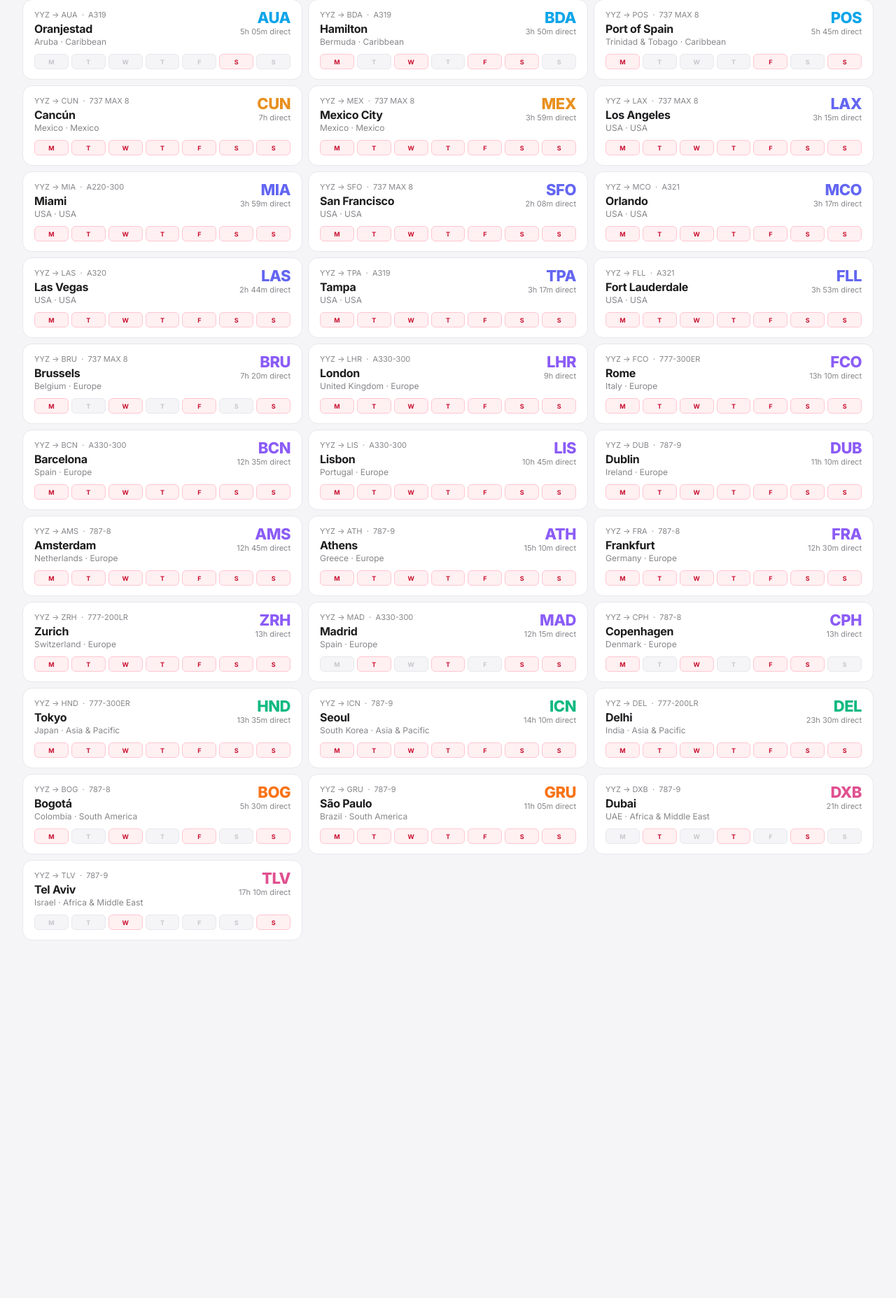
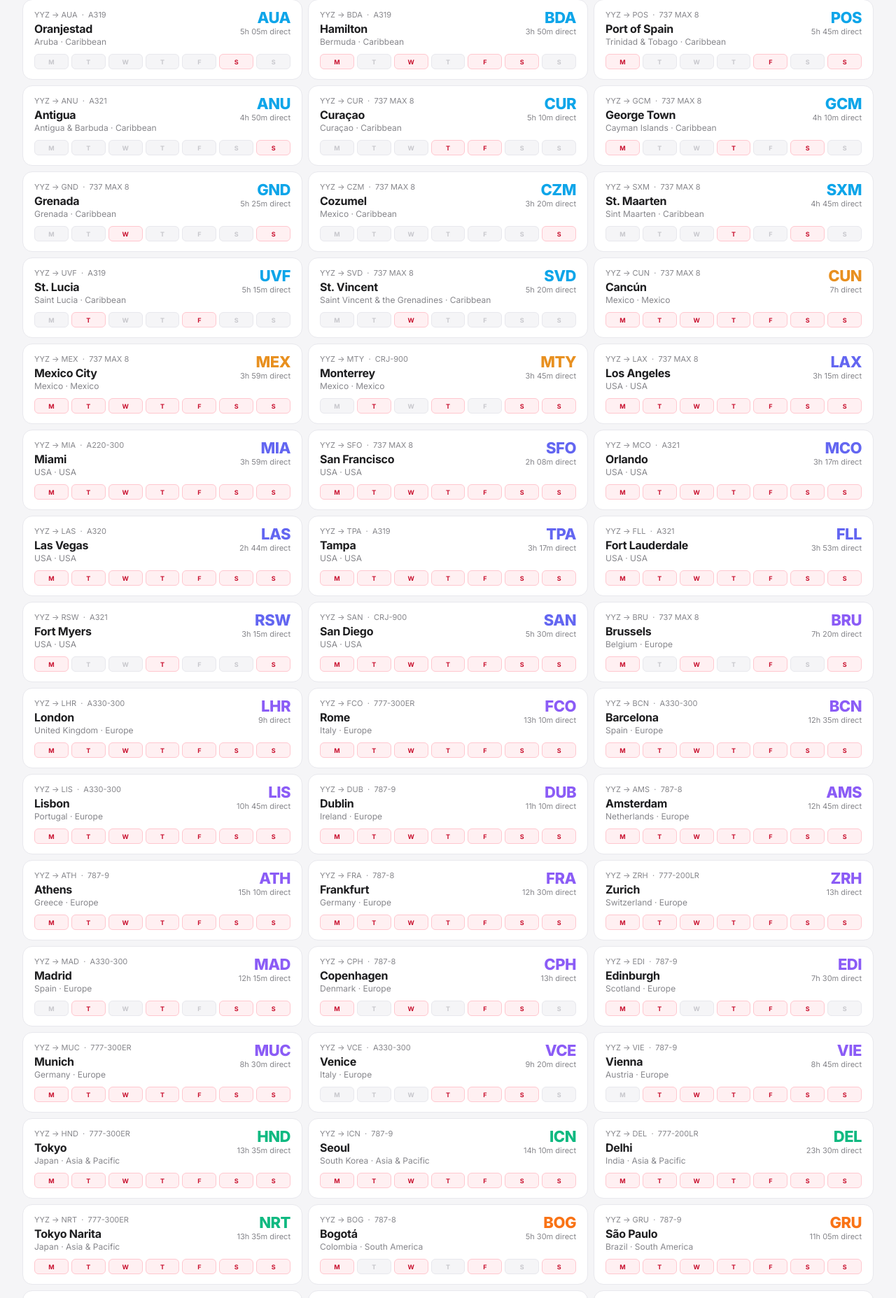
Before and after one commit to mistersuun/Air-Canada-Travel, an Angular app: page / in a window 1280 px wide. Shown: the part 300-2155 px from the top of the page at 70% size. Before the commit the page ends 1660 px from the top, so only its background shows below. Built offline with nearby package versions, Linux system fonts and the light colour scheme.

Commit message:
feat: add 46 missing destinations — Caribbean, Europe, Asia, USA, South America

```diff
--- a/src/app/data/destinations.ts
+++ b/src/app/data/destinations.ts
@@ -61,6 +61,22 @@
   { city: 'Pointe-à-Pitre', country: 'Guadeloupe', code: 'PTP', lat: 16.27, lng: -61.53, region: 'Caribbean', type: 'Sun', duration: '4h 55m', aircraft: '737 MAX 8', fromCities: ['Montreal','Toronto'], season: 'Year-round' },
   { city: 'Hamilton', country: 'Bermuda', code: 'BDA', lat: 32.36, lng: -64.68, region: 'Caribbean', type: 'Sun', duration: '3h 50m', aircraft: 'A319', fromCities: ['Toronto'], season: 'Year-round' },
   { city: 'Port of Spain', country: 'Trinidad & Tobago', code: 'POS', lat: 10.60, lng: -61.34, region: 'Caribbean', type: 'Sun', duration: '5h 45m', aircraft: '737 MAX 8', fromCities: ['Toronto'], season: 'Year-round' },
+  { city: 'Antigua', country: 'Antigua & Barbuda', code: 'ANU', lat: 17.13, lng: -61.79, region: 'Caribbean', type: 'Sun', duration: '4h 50m', aircraft: 'A321', fromCities: ['Toronto'], season: 'Mar – Apr' },
+  { city: 'Cayo Coco', country: 'Cuba', code: 'CCC', lat: 22.46, lng: -78.51, region: 'Caribbean', type: 'Sun', duration: '3h 40m', aircraft: 'A319', fromCities: ['Toronto', 'Montreal'], season: 'Oct – Apr' },
+  { city: 'Curaçao', country: 'Curaçao', code: 'CUR', lat: 12.19, lng: -68.96, region: 'Caribbean', type: 'Sun', duration: '5h 10m', aircraft: '737 MAX 8', fromCities: ['Toronto', 'Montreal'], season: 'Year-round' },
+  { city: 'George Town', country: 'Cayman Islands', code: 'GCM', lat: 19.29, lng: -81.36, region: 'Caribbean', type: 'Sun', duration: '4h 10m', aircraft: '737 MAX 8', fromCities: ['Toronto'], season: 'Year-round' },
+  { city: 'Exuma', country: 'Bahamas', code: 'GGT', lat: 23.56, lng: -75.88, region: 'Caribbean', type: 'Sun', duration: '3h 35m', aircraft: 'CRJ-900', fromCities: ['Toronto'], season: 'Year-round' },
+  { city: 'Grenada', country: 'Grenada', code: 'GND', lat: 12.00, lng: -61.79, region: 'Caribbean', type: 'Sun', duration: '5h 25m', aircraft: '737 MAX 8', fromCities: ['Toronto'], season: 'Year-round' },
+  { city: 'Holguín', country: 'Cuba', code: 'HOG', lat: 20.79, lng: -76.31, region: 'Caribbean', type: 'Sun', duration: '3h 50m', aircraft: 'A319', fromCities: ['Toronto'], season: 'Oct – Apr' },
+  { city: 'Cozumel', country: 'Mexico', code: 'CZM', lat: 20.52, lng: -86.93, region: 'Caribbean', type: 'Sun', duration: '3h 20m', aircraft: '737 MAX 8', fromCities: ['Toronto', 'Montreal'], season: 'Year-round' },
+  { city: 'San Juan', country: 'Puerto Rico', code: 'SJU', lat: 18.44, lng: -66.00, region: 'Caribbean', type: 'Sun', duration: '4h 35m', aircraft: 'A321', fromCities: ['Toronto', 'Montreal'], season: 'Year-round' },
+  { city: 'St. Kitts', country: 'St. Kitts & Nevis', code: 'SKB', lat: 17.31, lng: -62.72, region: 'Caribbean', type: 'Sun', duration: '4h 55m', aircraft: 'A321', fromCities: ['Toronto'], season: 'Mar – Apr' },
+  { city: 'St. Maarten', country: 'Sint Maarten', code: 'SXM', lat: 18.04, lng: -63.11, region: 'Caribbean', type: 'Sun', duration: '4h 45m', aircraft: '737 MAX 8', fromCities: ['Toronto', 'Montreal'], season: 'Year-round' },
+  { city: 'St. Lucia', country: 'Saint Lucia', code: 'UVF', lat: 13.73, lng: -60.95, region: 'Caribbean', type: 'Sun', duration: '5h 15m', aircraft: 'A319', fromCities: ['Toronto'], season: 'Year-round' },
+  { city: 'St. Vincent', country: 'Saint Vincent & the Grenadines', code: 'SVD', lat: 13.14, lng: -61.21, region: 'Caribbean', type: 'Sun', duration: '5h 20m', aircraft: '737 MAX 8', fromCities: ['Toronto'], season: 'Mar – Jul' },
+  { city: 'Santa Clara', country: 'Cuba', code: 'SNU', lat: 22.49, lng: -79.94, region: 'Caribbean', type: 'Sun', duration: '3h 40m', aircraft: 'A321', fromCities: ['Toronto'], season: 'Nov – Mar' },
+  { city: 'Varadero', country: 'Cuba', code: 'VRA', lat: 23.03, lng: -81.43, region: 'Caribbean', type: 'Sun', duration: '3h 35m', aircraft: 'A319', fromCities: ['Toronto', 'Montreal'], season: 'Oct – Apr' },
+  { city: 'Belize City', country: 'Belize', code: 'BZE', lat: 17.54, lng: -88.31, region: 'Caribbean', type: 'Adventure', duration: '4h 30m', aircraft: 'A319', fromCities: ['Toronto', 'Montreal'], season: 'Mar – Apr' },
 
   // ─── MEXICO ───
   { city: 'Cancún', country: 'Mexico', code: 'CUN', lat: 21.04, lng: -86.87, region: 'Mexico', type: 'Sun', duration: '7h', aircraft: '737 MAX 8', fromCities: ['Calgary','Edmonton','Halifax','Montreal','Ottawa','Quebec City','Toronto','Vancouver','Winnipeg'], season: 'Year-round' },
@@ -71,6 +87,7 @@
   { city: 'Mexico City', country: 'Mexico', code: 'MEX', lat: 19.44, lng: -99.07, region: 'Mexico', type: 'City', duration: '3h 59m', aircraft: '737 MAX 8', fromCities: ['Montreal','Toronto','Vancouver'], season: 'Year-round' },
   { city: 'Ixtapa', country: 'Mexico', code: 'ZIH', lat: 17.60, lng: -101.46, region: 'Mexico', type: 'Sun', duration: '5h 30m', aircraft: '737', fromCities: ['Toronto','Calgary'], season: 'Nov – Apr' },
   { city: 'Guadalajara', country: 'Mexico', code: 'GDL', lat: 20.52, lng: -103.31, region: 'Mexico', type: 'City', duration: '5h 15m', aircraft: '737', fromCities: ['Toronto'], season: 'Nov – Apr' },
+  { city: 'Monterrey', country: 'Mexico', code: 'MTY', lat: 25.77, lng: -100.11, region: 'Mexico', type: 'City', duration: '3h 45m', aircraft: 'CRJ-900', fromCities: ['Toronto'], season: 'Mar – Apr' },
 
   // ─── USA ───
   { city: 'New York', country: 'USA', code: 'JFK', lat: 40.64, lng: -73.78, region: 'USA', type: 'City', duration: '1h 30m', aircraft: 'A220', fromCities: ['Toronto','Montreal','Vancouver'], season: 'Year-round' },
@@ -83,6 +100,16 @@
   { city: 'Las Vegas', country: 'USA', code: 'LAS', lat: 36.08, lng: -115.15, region: 'USA', type: 'City', duration: '2h 44m', aircraft: 'A320', fromCities: ['Montreal','Toronto','Vancouver'], season: 'Year-round' },
   { city: 'Tampa', country: 'USA', code: 'TPA', lat: 27.98, lng: -82.53, region: 'USA', type: 'Sun', duration: '3h 17m', aircraft: 'A319', fromCities: ['Halifax','Montreal','Toronto'], season: 'Year-round' },
   { city: 'Fort Lauderdale', country: 'USA', code: 'FLL', lat: 26.07, lng: -80.15, region: 'USA', type: 'Sun', duration: '3h 53m', aircraft: 'A321', fromCities: ['Montreal','Ottawa','Quebec City','Toronto'], season: 'Year-round' },
+  { city: 'Jacksonville', country: 'USA', code: 'JAX', lat: 30.49, lng: -81.69, region: 'USA', type: 'City', duration: '2h 35m', aircraft: 'CRJ-900', fromCities: ['Toronto'], season: 'May – Sep' },
+  { city: 'Kailua-Kona', country: 'USA', code: 'KOA', lat: 19.74, lng: -156.04, region: 'USA', type: 'Sun', duration: '6h', aircraft: '737 MAX 8', fromCities: ['Vancouver'], season: 'Mar – Apr' },
+  { city: 'Maui', country: 'USA', code: 'OGG', lat: 20.90, lng: -156.43, region: 'USA', type: 'Sun', duration: '7h 30m', aircraft: '737 MAX 8', fromCities: ['Vancouver'], season: 'Year-round' },
+  { city: 'West Palm Beach', country: 'USA', code: 'PBI', lat: 26.68, lng: -80.09, region: 'USA', type: 'Sun', duration: '3h 15m', aircraft: 'CRJ-900', fromCities: ['Toronto', 'Montreal'], season: 'Mar – Apr' },
+  { city: 'Palm Springs', country: 'USA', code: 'PSP', lat: 33.83, lng: -116.51, region: 'USA', type: 'Sun', duration: '4h 30m', aircraft: '737 MAX 8', fromCities: ['Toronto', 'Vancouver'], season: 'Mar – Apr' },
+  { city: 'Fort Myers', country: 'USA', code: 'RSW', lat: 26.54, lng: -81.76, region: 'USA', type: 'Sun', duration: '3h 15m', aircraft: 'A321', fromCities: ['Toronto'], season: 'Year-round' },
+  { city: 'San Diego', country: 'USA', code: 'SAN', lat: 32.73, lng: -117.19, region: 'USA', type: 'City', duration: '5h 30m', aircraft: 'CRJ-900', fromCities: ['Toronto', 'Montreal', 'Vancouver'], season: 'Year-round' },
+  { city: 'Sacramento', country: 'USA', code: 'SMF', lat: 38.70, lng: -121.59, region: 'USA', type: 'City', duration: '4h 35m', aircraft: 'CRJ-900', fromCities: ['Toronto', 'Vancouver'], season: 'May – Sep' },
+  { city: 'Orange County', country: 'USA', code: 'SNA', lat: 33.68, lng: -117.87, region: 'USA', type: 'City', duration: '4h 30m', aircraft: '737 MAX 8', fromCities: ['Vancouver'], season: 'Year-round' },
+  { city: 'Sarasota', country: 'USA', code: 'SRQ', lat: 27.40, lng: -82.55, region: 'USA', type: 'Sun', duration: '3h 10m', aircraft: '737 MAX 8', fromCities: ['Toronto'], season: 'Mar – Apr' },
 
   // ─── EUROPE ───
   { city: 'Brussels', country: 'Belgium', code: 'BRU', lat: 50.90, lng: 4.48, region: 'Europe', type: 'City', duration: '7h 20m', aircraft: '737 MAX 8', fromCities: ['Halifax', 'Montreal', 'Toronto'], season: 'Year-round' },
@@ -110,6 +137,16 @@
   { city: 'Palma de Mallorca', country: 'Spain', code: 'PMI', lat: 39.55, lng: 2.74, region: 'Europe', type: 'Sun', duration: '13h 25m', aircraft: '787-8', fromCities: ['Montreal'], season: 'Jun – Oct', isNew: true },
   { city: 'Berlin', country: 'Germany', code: 'BER', lat: 52.37, lng: 13.52, region: 'Europe', type: 'City', duration: '13h 45m', aircraft: 'A321neo', fromCities: ['Montreal'], season: 'Jul – Oct', isNew: true },
   { city: 'Nantes', country: 'France', code: 'NTE', lat: 47.16, lng: -1.61, region: 'Europe', type: 'City', duration: '7h 30m', aircraft: '737 MAX', fromCities: ['Montreal'], season: 'Jun – Oct', isNew: true },
+  { city: 'Stockholm', country: 'Sweden', code: 'ARN', lat: 59.65, lng: 17.93, region: 'Europe', type: 'City', duration: '8h 30m', aircraft: 'A330-300', fromCities: ['Toronto'], season: 'Jun – Sep' },
+  { city: 'Edinburgh', country: 'Scotland', code: 'EDI', lat: 55.95, lng: -3.37, region: 'Europe', type: 'City', duration: '7h 30m', aircraft: '787-9', fromCities: ['Toronto', 'Montreal'], season: 'Mar – Oct' },
+  { city: 'Geneva', country: 'Switzerland', code: 'GVA', lat: 46.23, lng: 6.11, region: 'Europe', type: 'City', duration: '8h 20m', aircraft: 'A330-300', fromCities: ['Montreal'], season: 'Year-round' },
+  { city: 'Reykjavík', country: 'Iceland', code: 'KEF', lat: 63.98, lng: -22.61, region: 'Europe', type: 'Adventure', duration: '6h 15m', aircraft: '737 MAX 8', fromCities: ['Toronto', 'Montreal'], season: 'Jun – Sep' },
+  { city: 'Manchester', country: 'United Kingdom', code: 'MAN', lat: 53.35, lng: -2.27, region: 'Europe', type: 'City', duration: '7h 30m', aircraft: '787-9', fromCities: ['Toronto'], season: 'Jun – Oct' },
+  { city: 'Munich', country: 'Germany', code: 'MUC', lat: 48.35, lng: 11.79, region: 'Europe', type: 'City', duration: '8h 30m', aircraft: '777-300ER', fromCities: ['Toronto'], season: 'Year-round' },
+  { city: 'Naples', country: 'Italy', code: 'NAP', lat: 40.88, lng: 14.29, region: 'Europe', type: 'City', duration: '9h 30m', aircraft: '787-8', fromCities: ['Montreal'], season: 'May – Oct' },
+  { city: 'Prague', country: 'Czech Republic', code: 'PRG', lat: 50.10, lng: 14.26, region: 'Europe', type: 'City', duration: '9h', aircraft: 'A330-300', fromCities: ['Toronto'], season: 'Jun – Oct' },
+  { city: 'Venice', country: 'Italy', code: 'VCE', lat: 45.50, lng: 12.35, region: 'Europe', type: 'City', duration: '9h 20m', aircraft: 'A330-300', fromCities: ['Toronto', 'Montreal'], season: 'May – Oct' },
+  { city: 'Vienna', country: 'Austria', code: 'VIE', lat: 48.11, lng: 16.57, region: 'Europe', type: 'City', duration: '8h 45m', aircraft: '787-9', fromCities: ['Toronto'], season: 'Year-round' },
 
   // ─── ASIA & PACIFIC ───
   { city: 'Tokyo', country: 'Japan', code: 'HND', lat: 35.55, lng: 139.78, region: 'Asia & Pacific', type: 'City', duration: '13h 35m', aircraft: '777-300ER', fromCities: ['Toronto'], season: 'Year-round' },
@@ -122,6 +159,10 @@
   { city: 'Osaka', country: 'Japan', code: 'KIX', lat: 34.43, lng: 135.24, region: 'Asia & Pacific', type: 'City', duration: '13h 35m', aircraft: '787-9', fromCities: ['Toronto','Vancouver'], season: 'Mar – Nov' },
   { city: 'Shanghai', country: 'China', code: 'PVG', lat: 31.14, lng: 121.81, region: 'Asia & Pacific', type: 'City', duration: '14h 45m', aircraft: '787-9', fromCities: ['Toronto','Vancouver'], season: 'Year-round' },
   { city: 'Auckland', country: 'New Zealand', code: 'AKL', lat: -37.01, lng: 174.79, region: 'Asia & Pacific', type: 'City', duration: '18h', aircraft: '787 Dreamliner', fromCities: ['Vancouver'], season: 'Year-round' },
+  { city: 'Sapporo', country: 'Japan', code: 'CTS', lat: 42.77, lng: 141.69, region: 'Asia & Pacific', type: 'City', duration: '10h', aircraft: '787-8', fromCities: ['Vancouver'], season: 'Dec – Mar' },
+  { city: 'Manila', country: 'Philippines', code: 'MNL', lat: 14.51, lng: 121.02, region: 'Asia & Pacific', type: 'City', duration: '13h 30m', aircraft: '787-9', fromCities: ['Vancouver'], season: 'Year-round' },
+  { city: 'Tokyo Narita', country: 'Japan', code: 'NRT', lat: 35.77, lng: 140.39, region: 'Asia & Pacific', type: 'City', duration: '13h 35m', aircraft: '777-300ER', fromCities: ['Toronto', 'Montreal', 'Vancouver'], season: 'Year-round' },
+  { city: 'Beijing', country: 'China', code: 'PEK', lat: 40.08, lng: 116.60, region: 'Asia & Pacific', type: 'City', duration: '11h', aircraft: '787-9', fromCities: ['Vancouver'], season: 'Year-round' },
 
   // ─── SOUTH AMERICA ───
   { city: 'Bogotá', country: 'Colombia', code: 'BOG', lat: 4.70, lng: -74.15, region: 'South America', type: 'City', duration: '5h 30m', aircraft: '787-8', fromCities: ['Montreal','Toronto'], season: 'Year-round' },
@@ -130,6 +171,11 @@
   { city: 'Lima', country: 'Peru', code: 'LIM', lat: -12.02, lng: -77.11, region: 'South America', type: 'City', duration: '7h 15m', aircraft: '787-8', fromCities: ['Montreal','Toronto'], season: 'Jan – Dec' },
   { city: 'Buenos Aires', country: 'Argentina', code: 'EZE', lat: -34.82, lng: -58.54, region: 'South America', type: 'City', duration: '11h 30m', aircraft: '787 Dreamliner', fromCities: ['Toronto'], season: 'Year-round' },
   { city: 'Santiago', country: 'Chile', code: 'SCL', lat: -33.39, lng: -70.79, region: 'South America', type: 'City', duration: '12h', aircraft: '787-9', fromCities: ['Montreal','Toronto'], season: 'Jan – Dec' },
+  { city: 'Rio de Janeiro', country: 'Brazil', code: 'GIG', lat: -22.80, lng: -43.24, region: 'South America', type: 'City', duration: '10h 30m', aircraft: '787-9', fromCities: ['Toronto'], season: 'Nov – Mar' },
+  { city: 'Quito', country: 'Ecuador', code: 'UIO', lat: -0.13, lng: -78.49, region: 'South America', type: 'City', duration: '7h 15m', aircraft: '787-8', fromCities: ['Toronto', 'Montreal'], season: 'Dec – Mar' },
+  { city: 'Guatemala City', country: 'Guatemala', code: 'GUA', lat: 14.58, lng: -90.52, region: 'South America', type: 'City', duration: '5h 30m', aircraft: 'A330-300', fromCities: ['Montreal'], season: 'Mar – Apr' },
+  { city: 'San José', country: 'Costa Rica', code: 'SJO', lat: 9.99, lng: -84.21, region: 'South America', type: 'City', duration: '5h 30m', aircraft: 'A330-300', fromCities: ['Toronto', 'Montreal'], season: 'Year-round' },
+  { city: 'Liberia', country: 'Costa Rica', code: 'LIR', lat: 10.59, lng: -85.54, region: 'South America', type: 'Sun', duration: '5h 40m', aircraft: '737 MAX 8', fromCities: ['Toronto', 'Montreal'], season: 'Year-round' },
 
   // ─── AFRICA & MIDDLE EAST ───
   { city: 'Casablanca', country: 'Morocco', code: 'CMN', lat: 33.37, lng: -7.59, region: 'Africa & Middle East', type: 'City', duration: '12h', aircraft: 'A330-300', fromCities: ['Montreal'], season: 'Year-round' },
```
